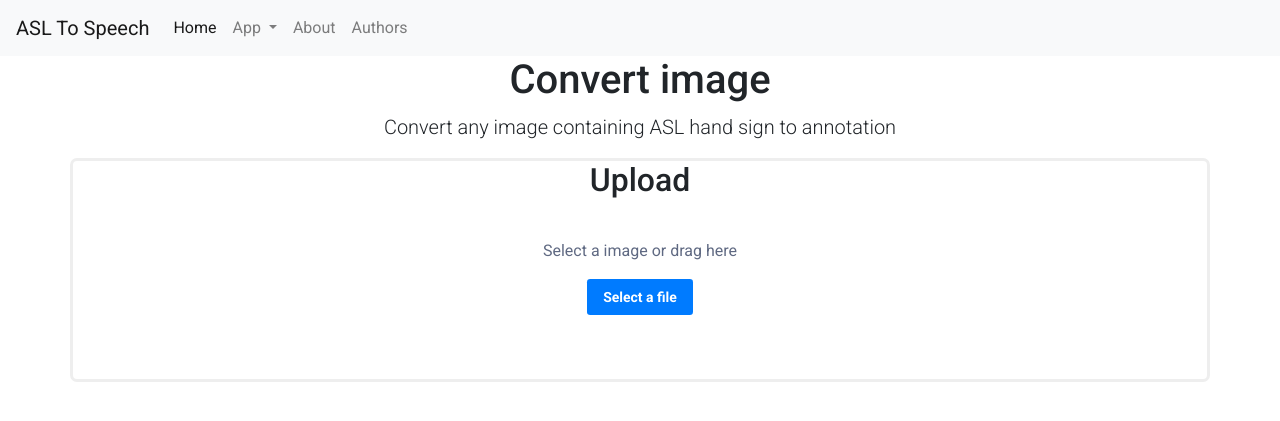
After one commit to sinnytk/asl_to_speech, a Django app: page /app/image/ in a window 1280 px wide. The commit adds this page. Shown: the top 421 px of the page. Run offline with Django 3.2, Linux system fonts and the light colour scheme; some libraries are stand-ins or nearby versions.

Commit message:
Hard coded annotations for testing

```diff
--- /dev/null
+++ b/asl_to_speech/app/static/app/css/base_app.css
@@ -0,0 +1,130 @@
+.upload-section {
+  margin: 0 auto;
+  border: 1px solid red;
+}
+.uploader {
+  display: block;
+  clear: both;
+  margin: 0 auto;
+  width: 100%;
+  max-width: 600px;
+}
+.uploader label {
+  float: left;
+  clear: both;
+  width: 100%;
+  padding: 2rem 1.5rem;
+  text-align: center;
+  background: #fff;
+  transition: all 0.2s ease;
+  -webkit-user-select: none;
+  -moz-user-select: none;
+  -ms-user-select: none;
+  user-select: none;
+}
+.uploader #start {
+  float: left;
+  clear: both;
+  width: 100%;
+}
+.uploader #start.hidden {
+  display: none;
+}
+.uploader #start i.fa {
+  font-size: 50px;
+  margin-bottom: 1rem;
+  transition: all 0.2s ease-in-out;
+}
+.uploader #response {
+  float: left;
+  clear: both;
+  width: 100%;
+}
+.uploader #response.hidden {
+  display: none;
+}
+.uploader #response #messages {
+  margin-bottom: 0.5rem;
+}
+.uploader #file-image {
+  display: inline;
+  margin: 0 auto 0.5rem auto;
+  width: auto;
+  height: auto;
+  max-width: 35vh;
+  max-height: 20vh;
+}
+.uploader #file-image.hidden {
+  display: none;
+}
+.uploader #notimage {
+  display: block;
+  float: left;
+  clear: both;
+  width: 100%;
+}
+.uploader #notimage.hidden {
+  display: none;
+}
+.uploader progress,
+.uploader .progress {
+  display: inline;
+  clear: both;
+  margin: 0 auto;
+  width: 100%;
+  max-width: 180px;
+  height: 8px;
+  border: 0;
+  border-radius: 4px;
+  background-color: #eee;
+  overflow: hidden;
+}
+.uploader .progress[value]::-webkit-progress-bar {
+  border-radius: 4px;
+  background-color: #eee;
+}
+.uploader .progress[value]::-webkit-progress-value {
+  background: linear-gradient(to right, #393f90 0%, #454cad 50%);
+  border-radius: 4px;
+}
+.uploader .progress[value]::-moz-progress-bar {
+  background: linear-gradient(to right, #393f90 0%, #454cad 50%);
+  border-radius: 4px;
+}
+.uploader input[type="file"] {
+  display: none;
+}
+.uploader div {
+  margin: 0 0 0.5rem 0;
+  color: #5f6982;
+}
+.uploader .btn {
+  display: inline-block;
+  margin: 0.5rem 0.5rem 1rem 0.5rem;
+  clear: both;
+  font-family: inherit;
+  font-weight: 700;
+  font-size: 14px;
+  text-decoration: none;
+  text-transform: initial;
+  border: none;
+  border-radius: 0.2rem;
+  outline: none;
+  padding: 0 1rem;
+  height: 36px;
+  line-height: 36px;
+  color: #fff;
+  transition: all 0.2s ease-in-out;
+  box-sizing: border-box;
+  cursor: pointer;
+}
+.content {
+  border-radius: 7px;
+  border: 3px solid #eee;
+}
+.annotation-section {
+  display: none;
+}
+p.output.image {
+  font-size: 10em;
+}
--- /dev/null
+++ b/asl_to_speech/app/static/app/css/image_app.css
@@ -0,0 +1,3 @@
+#output {
+  font-size: 10em;
+}
--- /dev/null
+++ b/asl_to_speech/app/static/app/js/base_app.js
@@ -0,0 +1,170 @@
+function getCookie(name) {
+  let cookieValue = null;
+  if (document.cookie && document.cookie !== "") {
+    const cookies = document.cookie.split(";");
+    for (let i = 0; i < cookies.length; i++) {
+      const cookie = cookies[i].trim();
+      // Does this cookie string begin with the name we want?
+      if (cookie.substring(0, name.length + 1) === name + "=") {
+        cookieValue = decodeURIComponent(cookie.substring(name.length + 1));
+        break;
+      }
+    }
+  }
+  return cookieValue;
+}
+const csrftoken = getCookie("csrftoken");
+function ekUpload() {
+  function Init() {
+    console.log("Upload Initialised");
+
+    var fileSelect = document.getElementById("file-upload"),
+      fileDrag = document.getElementById("file-drag"),
+      submitButton = document.getElementById("submit-button");
+    fileSelect.addEventListener("change", fileSelectHandler, false);
+
+    // Is XHR2 available?
+    var xhr = new XMLHttpRequest();
+    if (xhr.upload) {
+      // File Drop
+      fileDrag.addEventListener("dragover", fileDragHover, false);
+      fileDrag.addEventListener("dragleave", fileDragHover, false);
+      fileDrag.addEventListener("drop", fileSelectHandler, false);
+    }
+  }
+
+  function fileDragHover(e) {
+    var fileDrag = document.getElementById("file-drag");
+
+    e.stopPropagation();
+    e.preventDefault();
+
+    fileDrag.className =
+      e.type === "dragover" ? "hover" : "modal-body file-upload";
+  }
+
+  function fileSelectHandler(e) {
+    // Fetch FileList object
+    var files = e.target.files || e.dataTransfer.files;
+
+    // Cancel event and hover styling
+    fileDragHover(e);
+
+    // Process all File objects
+    for (var i = 0, f; (f = files[i]); i++) {
+      parseFile(f);
+      uploadFile(f);
+    }
+  }
+
+  // Output
+  function output(msg) {
+    // Response
+    var m = document.getElementById("messages");
+    m.innerHTML = msg;
+  }
+
+  function parseFile(file) {
+    console.log(file.name);
+    output("<strong>" + encodeURI(file.name) + "</strong>");
+
+    // var fileType = file.type;
+    // console.log(fileType);
+    var imageName = file.name;
+
+    var isGood = /\.(?=gif|jpg|png|jpeg)/gi.test(imageName);
+    if (isGood) {
+      document.getElementById("start").classList.add("hidden");
+      document.getElementById("response").classList.remove("hidden");
+      document.getElementById("notimage").classList.add("hidden");
+      // Thumbnail Preview
+      document.getElementById("file-image").classList.remove("hidden");
+      document.getElementById("file-image").src = URL.createObjectURL(file);
+    } else {
+      document.getElementById("file-image").classList.add("hidden");
+      document.getElementById("notimage").classList.remove("hidden");
+      document.getElementById("start").classList.remove("hidden");
+      document.getElementById("response").classList.add("hidden");
+      document.getElementById("file-upload-form").reset();
+    }
+  }
+
+  function setProgressMaxValue(e) {
+    var pBar = document.getElementById("file-progress");
+
+    if (e.lengthComputable) {
+      pBar.max = e.total;
+    }
+  }
+
+  function updateFileProgress(e) {
+    var pBar = document.getElementById("file-progress");
+
+    if (e.lengthComputable) {
+      pBar.value = e.loaded;
+    }
+  }
+
+  function uploadFile(file) {
+    var xhr = new XMLHttpRequest(),
+      fileInput = document.getElementById("class-roster-file"),
+      pBar = document.getElementById("file-progress"),
+      fileSizeLimit = 1024; // In MB
+    if (xhr.upload) {
+      // Check if file is less than x MB
+      if (file.size <= fileSizeLimit * 1024 * 1024) {
+        // Progress bar
+        pBar.style.display = "inline";
+        xhr.upload.addEventListener("loadstart", setProgressMaxValue, false);
+        xhr.upload.addEventListener("progress", updateFileProgress, false);
+
+        // File received / failed
+        xhr.onreadystatechange = function (e) {
+          if (xhr.readyState == 4) {
+            // Everything is good!
+            var res = JSON.parse(xhr.response);
+            var annotationHtml = document.getElementsByClassName(
+              "annotation-section"
+            )[0];
+            annotationHtml.style.display = "block";
+            setTimeout(function () {
+              document.getElementById("loader").style.display = "none";
+              let i = 1;
+              for (let el of res.annotation) {
+                setTimeout(function () {
+                  console.log(el);
+                  document.getElementsByClassName("output")[0].innerHTML += el;
+                }, i * 500);
+                i += 1;
+              }
+            }, 1500);
+          }
+        };
+
+        // Start upload
+        xhr.open(
+          "POST",
+          document.getElementById("file-upload-form").action,
+          true
+        );
+        xhr.setRequestHeader("X-File-Name", file.name);
+        xhr.setRequestHeader("X-CSRFToken", csrftoken);
+        xhr.setRequestHeader("X-File-Size", file.size);
+        var fd = new FormData();
+        fd.append("image", file);
+        xhr.send(fd);
+      } else {
+        output("Please upload a smaller file (< " + fileSizeLimit + " MB).");
+      }
+    }
+  }
+
+  if (window.File && window.FileList && window.FileReader) {
+    Init();
+  } else {
+    document.getElementById("file-drag").style.display = "none";
+  }
+}
+$(document).ready(function () {
+  ekUpload();
+});
--- /dev/null
+++ b/asl_to_speech/app/templates/app/base_app.html
@@ -0,0 +1,24 @@
+{% extends 'index.html' %} {% load static %} {% block headers %}
+<link rel="stylesheet" href="{% static 'app/css/base_app.css' %}" />
+<script src="{% static 'app/js/base_app.js' %}"></script>
+
+{% endblock %}{% block content %}
+
+<div class="container">
+  <div class="col">{% block app_details %} {% endblock %}</div>
+  <div class="row content">
+    <div class="col content-upload-section text-center">
+      <h2>Upload</h2>
+      {% block upload_form %} {% endblock %}
+    </div>
+
+    <div class="col annotation-section text-center">
+      <h1>Annotation</h1>
+      <div class="spinner-border text-primary" role="status" id="loader">
+        <span class="sr-only">Loading...</span>
+      </div>
+      {% block output_block %} {% endblock %}
+    </div>
+  </div>
+</div>
+{% endblock %}
--- /dev/null
+++ b/asl_to_speech/app/templates/app/image_app.html
@@ -0,0 +1,32 @@
+{% extends 'app/base_app.html' %} {% load static %} {% block headers %}
+<link rel="stylesheet" href="{% static 'app/css/base_app.css' %}" />
+<script src="{% static 'app/js/base_app.js' %}"></script>
+
+{% endblock %}{% block app_details %}
+<div class="row justify-content-center heading"><h1>Convert image</h1></div>
+<div class="row justify-content-center subheading">
+  <p class="lead">Convert any image containing ASL hand sign to annotation</p>
+</div>
+{% endblock %} {% block upload_form %}
+<form id="file-upload-form" class="uploader" method="POST">
+  {% csrf_token %}
+  <input id="file-upload" type="file" name="fileUpload" accept="image/*" />
+  <label for="file-upload" id="file-drag">
+    <img id="file-image" src="#" alt="Preview" class="hidden" />
+    <div id="start">
+      <i class="fa fa-download" aria-hidden="true"></i>
+      <div>Select a image or drag here</div>
+      <div id="notimage" class="hidden">Please select an image</div>
+      <span id="file-upload-btn" class="btn btn-primary">Select a file</span>
+    </div>
+    <div id="response" class="hidden">
+      <div id="messages"></div>
+      <progress class="progress" id="file-progress" value="0">
+        <span>0</span>%
+      </progress>
+    </div>
+  </label>
+</form>
+{% endblock %} {% block output_block %}
+<p class="output image"></p>
+{% endblock %}
--- a/asl_to_speech/app/views.py
+++ b/asl_to_speech/app/views.py
@@ -1,5 +1,23 @@
+from django.http.response import JsonResponse
 from django.shortcuts import render
 
 
 def index(request):
     return render(request, "app/app.html", {})
+
+
+def image(request):
+    if request.method == "POST":
+        return JsonResponse({"annotation": "A"})
+
+    return render(request, "app/image_app.html", {})
+
+
+def video(request):
+    if request.method == "POST":
+        return JsonResponse({"annotation": "Welcome to ASL To Speech, testing video"})
+    return render(request, "app/video_app.html", {})
+
+
+def camera(request):
+    return render(request, "app/camera_app.html", {})
--- a/asl_to_speech/templates/index.html
+++ b/asl_to_speech/templates/index.html
@@ -4,14 +4,14 @@
   <head>
     <meta charset="UTF-8" />
     <meta name="viewport" content="width=device-width, initial-scale=1.0" />
+    <link rel="stylesheet" href="{% static 'css/index.css' %}" />
+    <!-- <script src="https://ajax.googleapis.com/ajax/libs/jquery/1.12.4/jquery.min.js"></script> -->
     <link
       rel="stylesheet"
       href="https://stackpath.bootstrapcdn.com/bootstrap/4.4.1/css/bootstrap.min.css"
       integrity="sha384-Vkoo8x4CGsO3+Hhxv8T/Q5PaXtkKtu6ug5TOeNV6gBiFeWPGFN9MuhOf23Q9Ifjh"
       crossorigin="anonymous"
     />
-    <link rel="stylesheet" href="{% static 'css/index.css' %}" />
-    {% block headers %}{% endblock %}
     <script
       src="https://code.jquery.com/jquery-3.4.1.slim.min.js"
       integrity="sha384-J6qa4849blE2+poT4WnyKhv5vZF5SrPo0iEjwBvKU7imGFAV0wwj1yYfoRSJoZ+n"
@@ -27,11 +27,12 @@
       integrity="sha384-wfSDF2E50Y2D1uUdj0O3uMBJnjuUD4Ih7YwaYd1iqfktj0Uod8GCExl3Og8ifwB6"
       crossorigin="anonymous"
     ></script>
+    {% block headers %}{% endblock %}
     <title>ASL To Speech</title>
   </head>
   <body>
     <nav class="navbar navbar-expand-lg navbar-light bg-light">
-      <a class="navbar-brand" href="#">ASL To Speech</a>
+      <a class="navbar-brand" href="/">ASL To Speech</a>
       <button
         class="navbar-toggler"
         type="button"
@@ -47,7 +48,7 @@
       <div class="collapse navbar-collapse" id="navbarSupportedContent">
         <ul class="navbar-nav mr-auto">
           <li class="nav-item active">
-            <a class="nav-link" href="/">Home</a>
+            <a class="nav-link" href="{% url 'home:index' %}">Home</a>
           </li>
           <li class="nav-item dropdown">
             <a
@@ -62,10 +63,12 @@
               App
             </a>
             <div class="dropdown-menu" aria-labelledby="navbarDropdown">
-              <a class="dropdown-item" href="/app/image">Image</a>
-              <a class="dropdown-item" href="/app/video">Video</a>
+              <a class="dropdown-item" href="{% url 'app:image'%}">Image</a>
+              <a class="dropdown-item" href="{% url 'app:video'%}">Video</a>
               <div class="dropdown-divider"></div>
-              <a class="dropdown-item" href="/app/camera">Camera Input</a>
+              <a class="dropdown-item" href="{% url 'app:camera'%}"
+                >Camera Input</a
+              >
             </div>
           </li>
           <li class="nav-item">
```
Also changed, not shown: asl_to_speech/app/static/app/js/camera_app.js (added, +34 -0 lines), asl_to_speech/app/templates/app/camera_app.html (added, +36 -0 lines), asl_to_speech/app/templates/app/video_app.html (added, +32 -0 lines).
